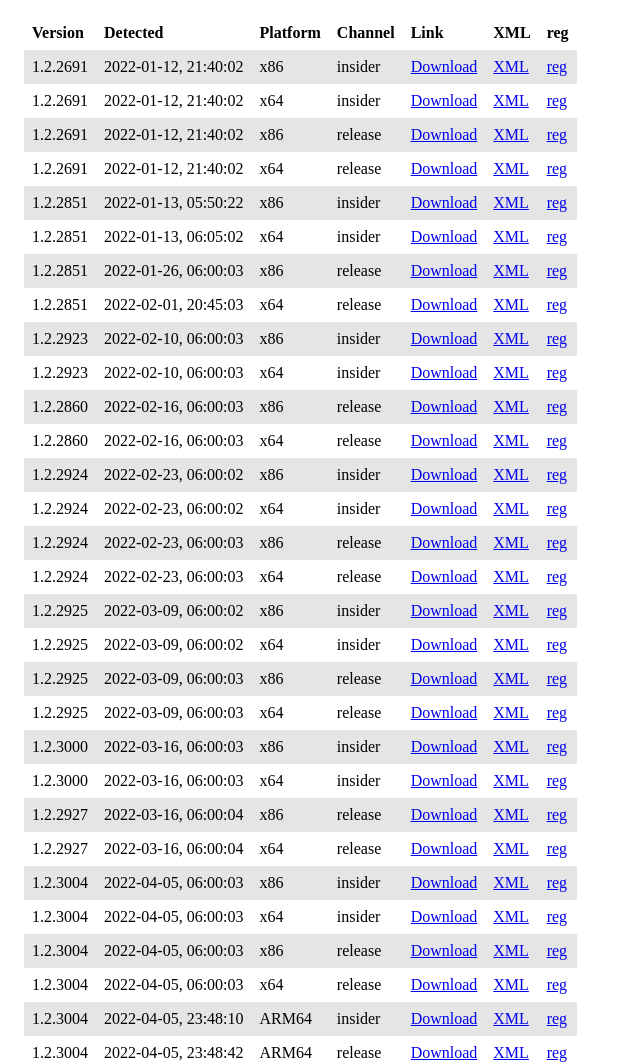
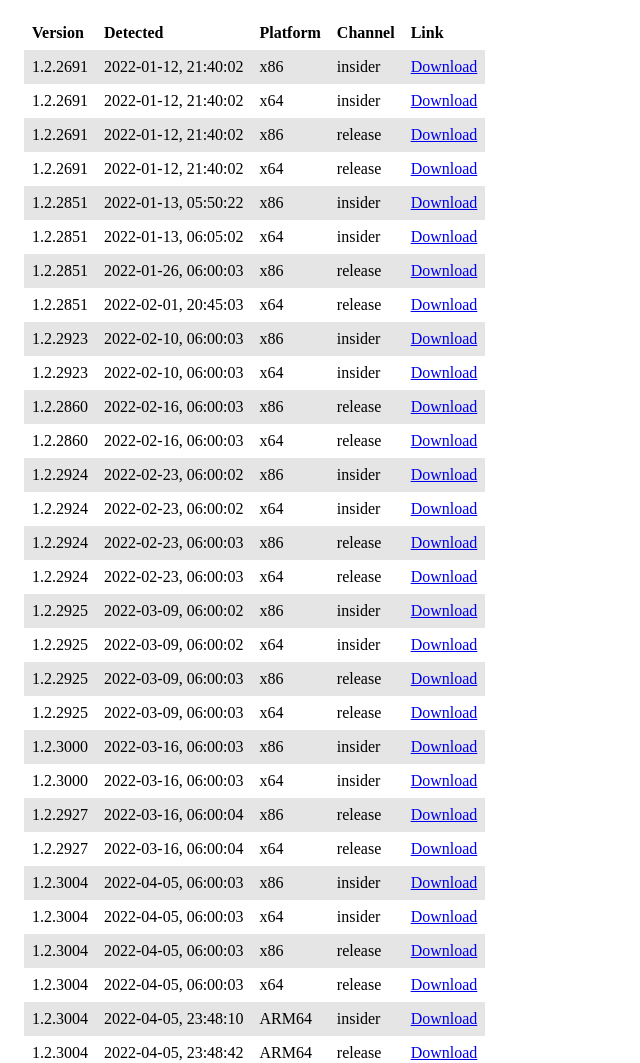
Before and after one commit to vladimirturbin/AVDverstore, a Flask app: page /per_url in a window 1280 px wide. Shown: the top 1063 px of the page, without its empty margins (0-640 px from the left). Run offline with Flask 2, Linux system fonts and the light colour scheme.

Commit message:
remove REG and XML columns from table because of implementing per_version_table

```diff
--- a/templates/main_table.html
+++ b/templates/main_table.html
@@ -13,8 +13,6 @@
         <th class="table__cell">Platform</th>
         <th class="table__cell">Channel</th>
         <th class="table__cell">Link</th>
-        <th class="table__cell">XML</th>
-        <th class="table__cell">reg</th>
     </tr>
     {% for data_rec in data %}
         <tr class="table__row">
@@ -23,8 +21,6 @@
         <td class="table__cell">  {{ data[data_rec]['platform'] }}  </td>
         <td class="table__cell">  {{ data[data_rec]['links_type'] }}  </td>
         <td class="table__cell">  <a href="{{ data[data_rec]['url'] }}">Download</a>  </td>
-        <td class="table__cell">  <a href="/xml?ver={{ data_rec }}">XML</a> </td>
-        <td class="table__cell">  <a href="/reg?ver={{ data_rec }}" download="AVDupdate.reg">reg</a> </td>
         </tr>
     {% endfor %}
 </table>
```
